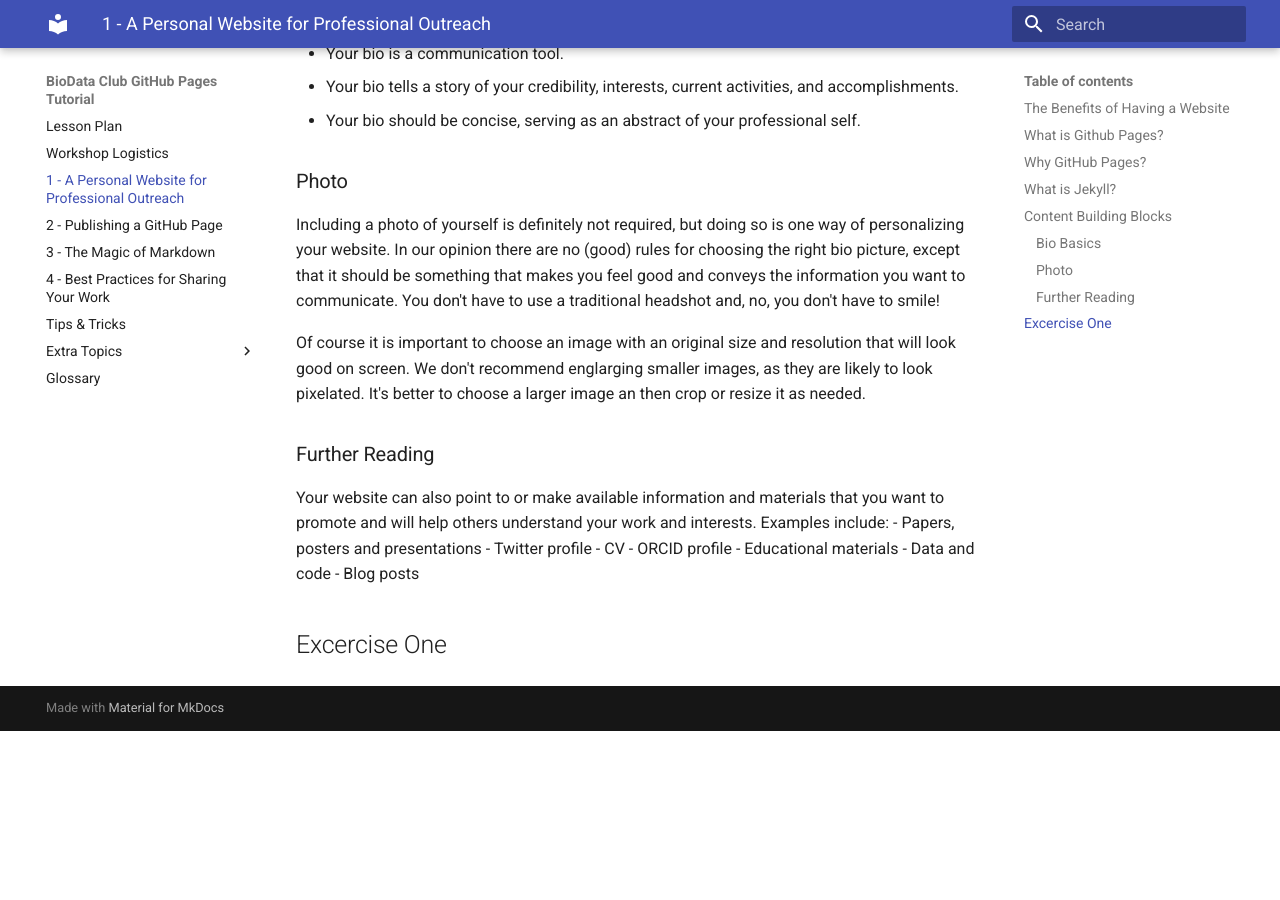
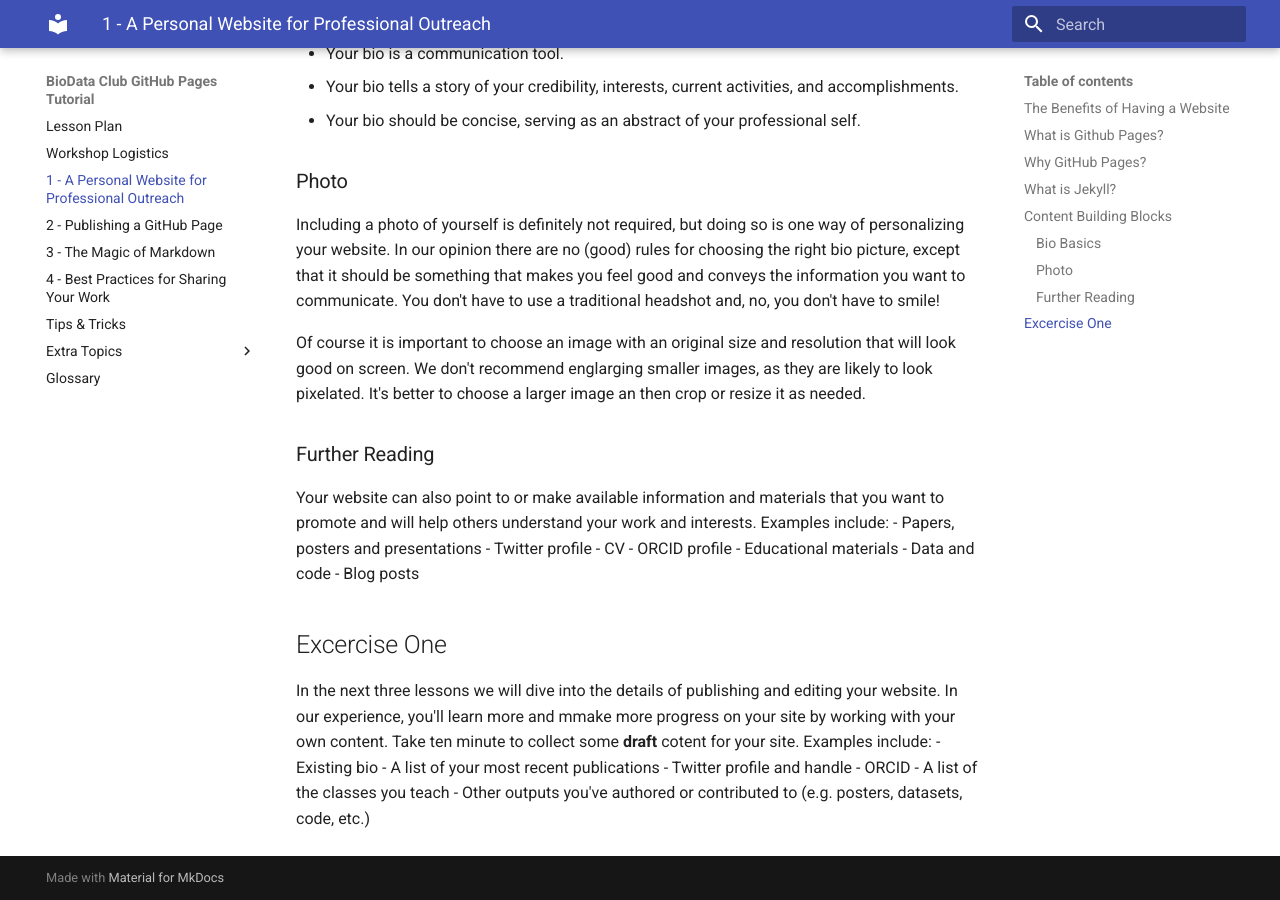
Before and after one commit to BioData-Club/ghpages-rtd, an MkDocs documentation site: the page built from docs/lessons/1.md, in a window 1280 px wide and 900 px high, scrolled down 2689 px. Built offline with MkDocs 1.6.1 and Material for MkDocs 9.7.7, drawn with Linux system fonts in a browser that asks for light colours; old or Windows-style settings are respelled for this version of MkDocs; before the commit the page ends 3420 px from its top, so only the background shows below that.

Commit message:
Update 1.md

```diff
--- a/docs/lessons/1.md
+++ b/docs/lessons/1.md
@@ -52,3 +52,10 @@ Your website can also point to or make available information and materials that
 - Data and code
 - Blog posts
 ## Excercise One
+In the next three lessons we will dive into the details of publishing and editing your website.  In our experience, you'll learn more and mmake more progress on your site by working with your own content.  Take ten minute to collect some **draft** cotent for your site.  Examples include:
+- Existing bio
+- A list of your most recent publications
+- Twitter profile and handle
+- ORCID
+- A list of the classes you teach
+- Other outputs you've authored or contributed to (e.g. posters, datasets, code, etc.)
```
